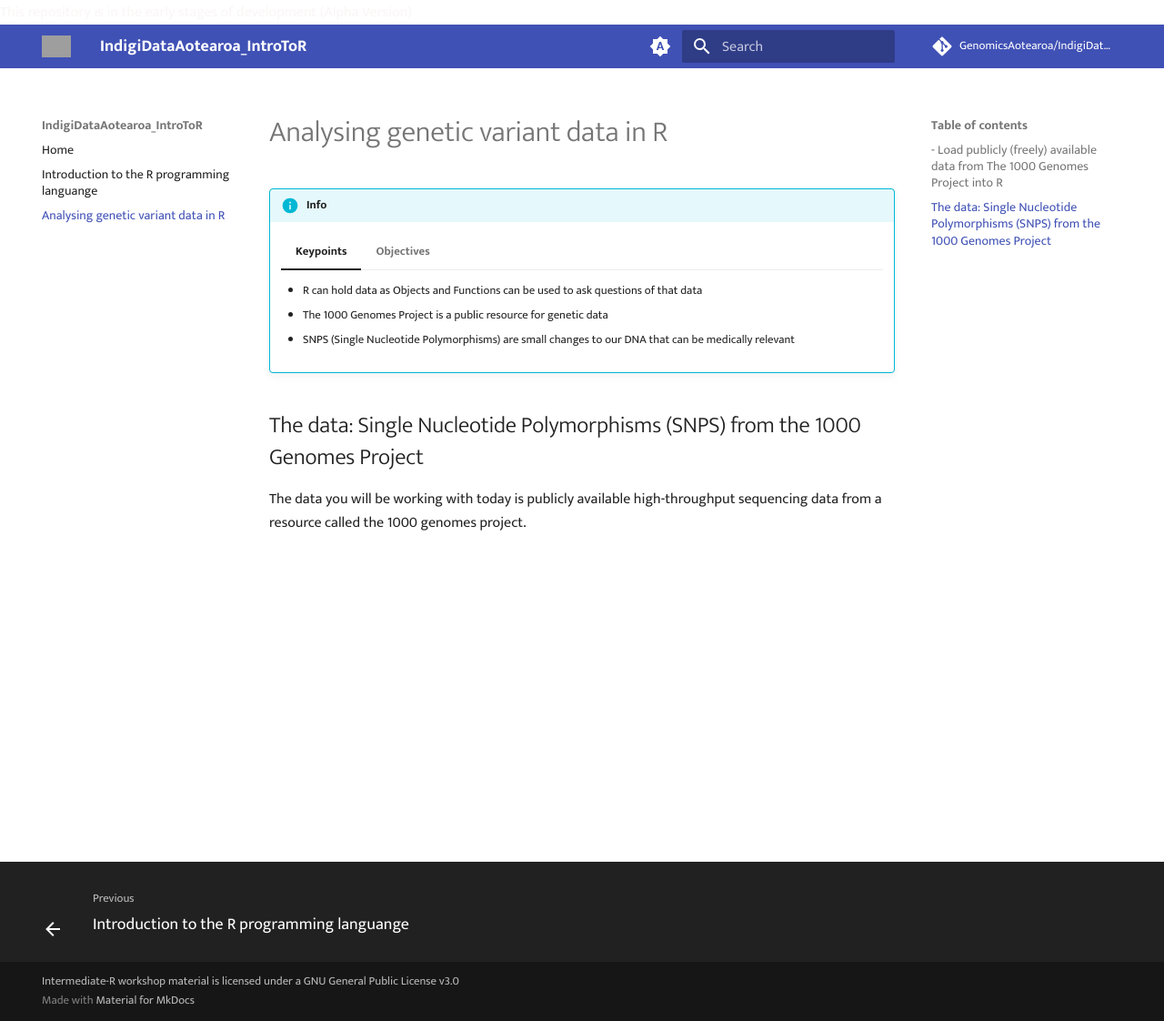
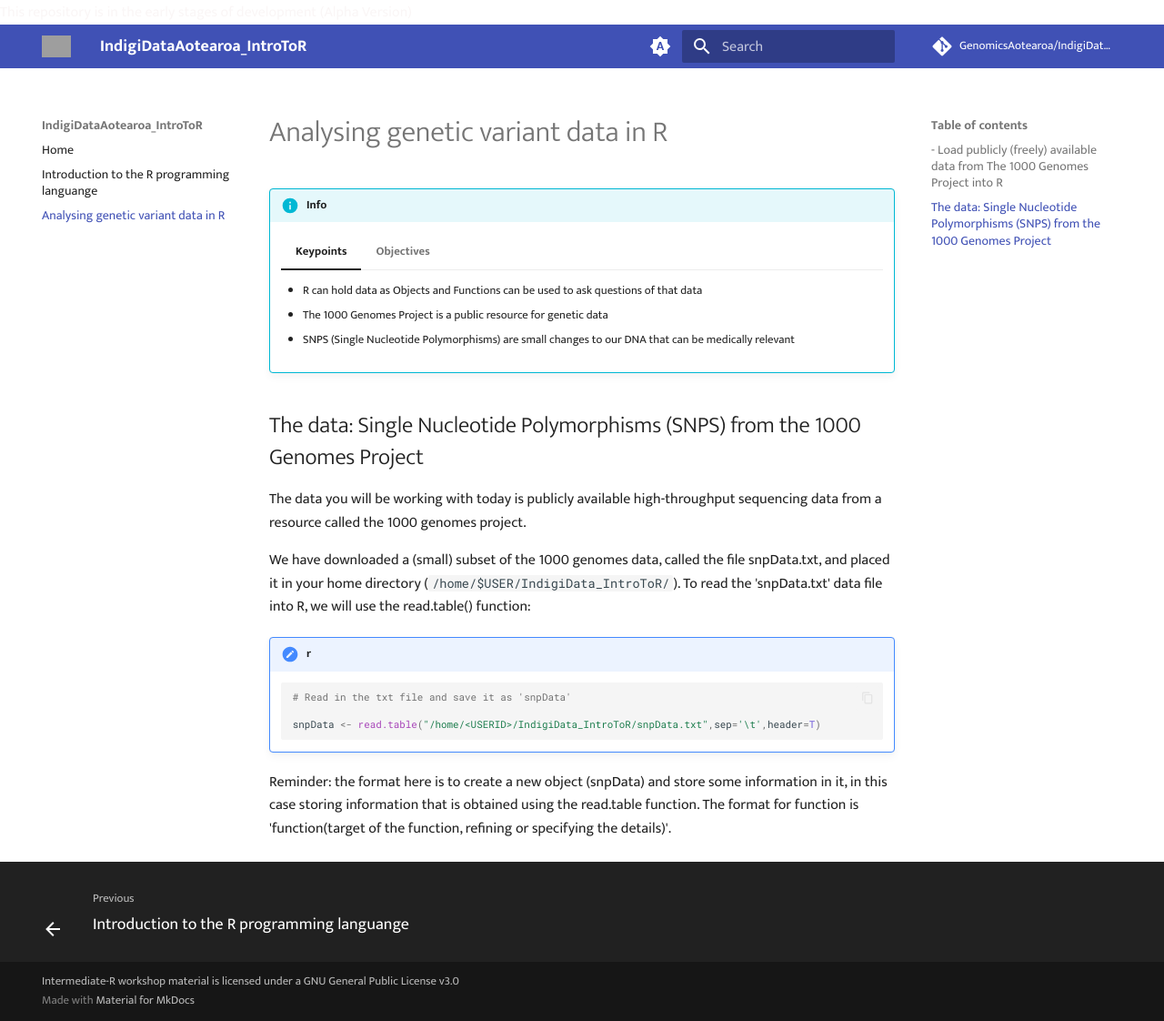
Before and after one commit to GenomicsAotearoa/IndigiDataAotearoa_IntroToR, an MkDocs documentation site: the page built from docs/2_WorkingWithData.md, in a window 1280 px wide and 1122 px high. Shown: the whole window at 91% size. Built offline with MkDocs 1.6.1 and Material for MkDocs 9.7.7, drawn with Linux system fonts in a browser that asks for light colours; comment, search, counter and statistics services are not loaded; grey boxes are pictures that could not be loaded.

Commit message:
testing mkdocs R code format

````diff
--- a/docs/2_WorkingWithData.md
+++ b/docs/2_WorkingWithData.md
@@ -17,3 +17,15 @@
 ## The data: Single Nucleotide Polymorphisms (SNPS) from the 1000 Genomes Project
 
 The data you will be working with today is publicly available high-throughput sequencing data from a resource called the 1000 genomes project.
+
+We have downloaded a (small) subset of the 1000 genomes data, called the file snpData.txt, and placed it in your home directory (`/home/$USER/IndigiData_IntroToR/`). To read the 'snpData.txt' data file into R, we will use the read.table() function:
+
+!!! r-project "r"
+
+    ```r
+    # Read in the txt file and save it as 'snpData'
+
+    snpData <- read.table("/home/<USERID>/IndigiData_IntroToR/snpData.txt",sep='\t',header=T)
+    ```
+
+Reminder: the format here is to create a new object (snpData) and store some information in it, in this case storing information that is obtained using the read.table function. The format for function is 'function(target of the function, refining or specifying the details)'.
````
Also changed, not shown: 2 other files.
